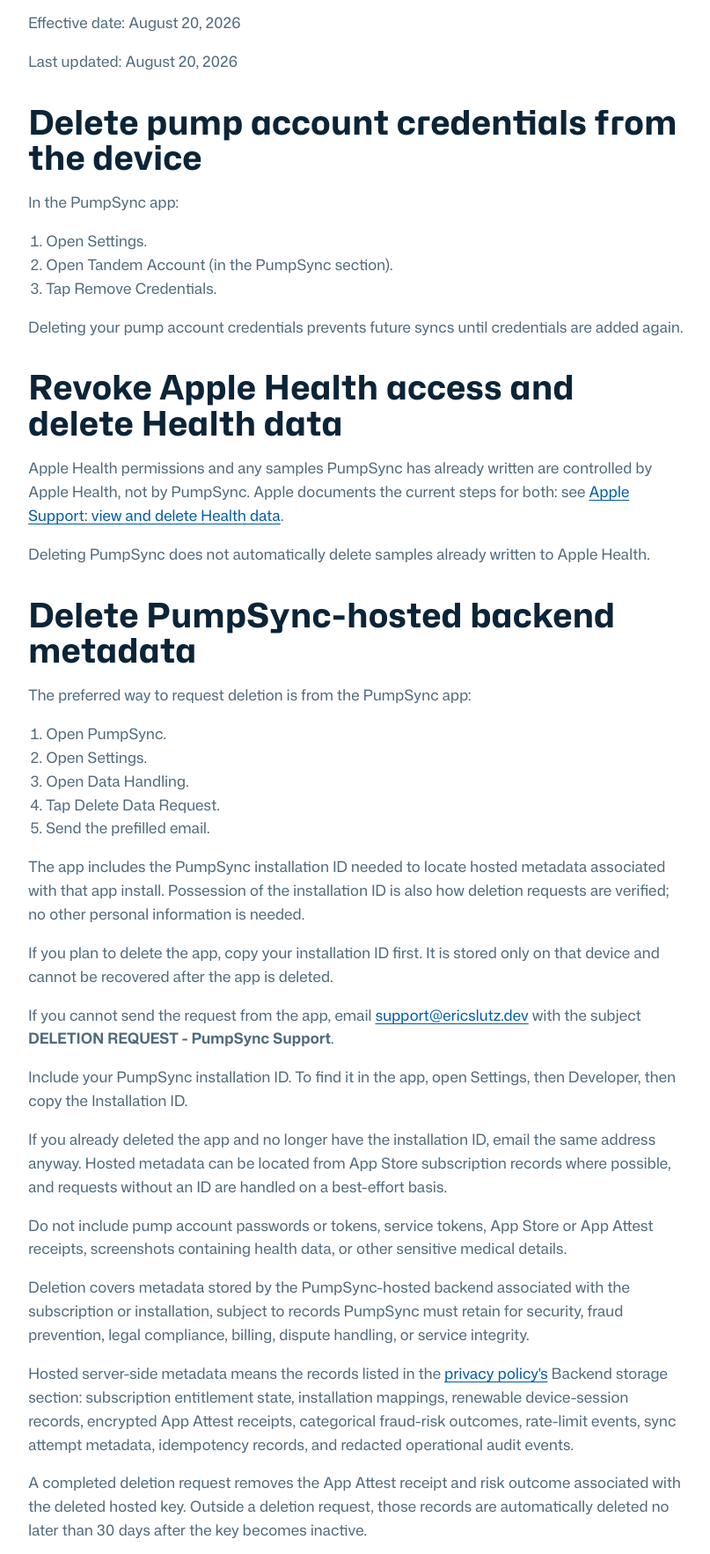
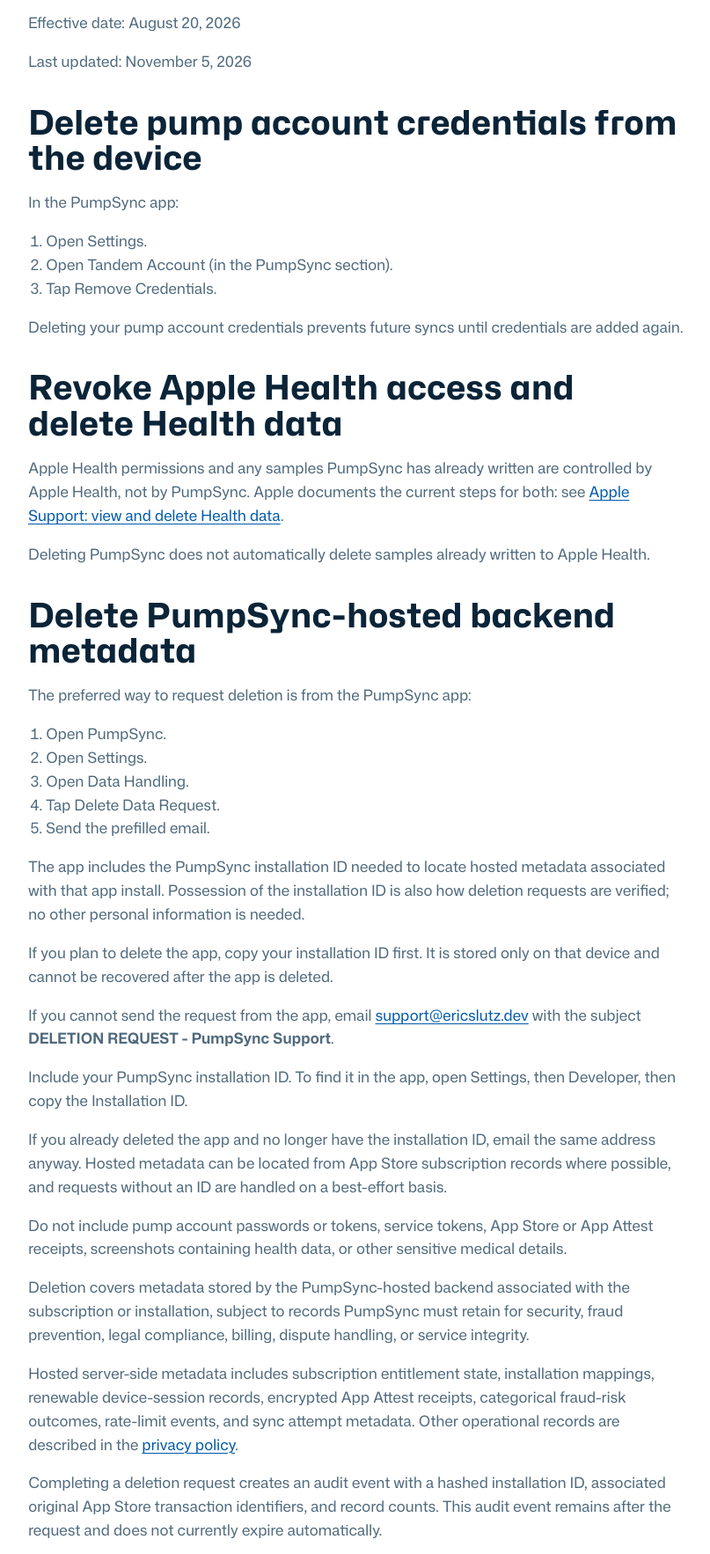
Before and after one commit to eslutz/PumpSync-Website, an Eleventy site: page src/privacy/data-deletion/index.njk in a window 1280 px wide. Shown: the part 600-2366 px from the top of the page at 88% size, without its empty margins (28-835 px from the left). Built offline with nearby package versions, Linux system fonts and the light colour scheme; Eleventy itself is replaced by a stand-in of ours; files that its build step writes are made by us from their sources.

Commit message:
Disclose deletion audit retention

```diff
--- a/src/privacy/data-deletion/index.njk
+++ b/src/privacy/data-deletion/index.njk
@@ -21,7 +21,7 @@ innerPage: true
         <article class="content-block">
           <h2>Effective date</h2>
           <p>Effective date: August 20, 2026</p>
-          <p>Last updated: August 20, 2026</p>
+          <p>Last updated: November 5, 2026</p>
         </article>
 
         <article class="content-block">
@@ -59,7 +59,8 @@ innerPage: true
           <p>If you already deleted the app and no longer have the installation ID, email the same address anyway. Hosted metadata can be located from App Store subscription records where possible, and requests without an ID are handled on a best-effort basis.</p>
           <p>{{ claims.doNotSend }}</p>
           <p>Deletion covers metadata stored by the PumpSync-hosted backend associated with the subscription or installation, subject to records PumpSync must retain for security, fraud prevention, legal compliance, billing, dispute handling, or service integrity.</p>
-          <p>Hosted server-side metadata means the records listed in the <a href="/privacy/">privacy policy's</a> Backend storage section: subscription entitlement state, installation mappings, renewable device-session records, encrypted App Attest receipts, categorical fraud-risk outcomes, rate-limit events, sync attempt metadata, idempotency records, and redacted operational audit events.</p>
+          <p>Hosted server-side metadata includes subscription entitlement state, installation mappings, renewable device-session records, encrypted App Attest receipts, categorical fraud-risk outcomes, rate-limit events, and sync attempt metadata. Other operational records are described in the <a href="/privacy/">privacy policy</a>.</p>
+          <p>Completing a deletion request creates an audit event with a hashed installation ID, associated original App Store transaction identifiers, and record counts. This audit event remains after the request and does not currently expire automatically.</p>
           <p>A completed deletion request removes the App Attest receipt and risk outcome associated with the deleted hosted key. Outside a deletion request, those records are automatically deleted no later than 30 days after the key becomes inactive.</p>
           <p>Deletion requests are processed within 30 days, and you will receive a reply confirming when deletion is complete.</p>
         </article>
```
Also changed, not shown: src/privacy/index.njk (+4 -4 lines), test/site.test.mjs (+2 -0 lines), docs/review-evidence/privacy-desktop.png (added), docs/review-evidence/privacy-mobile.png (added).
